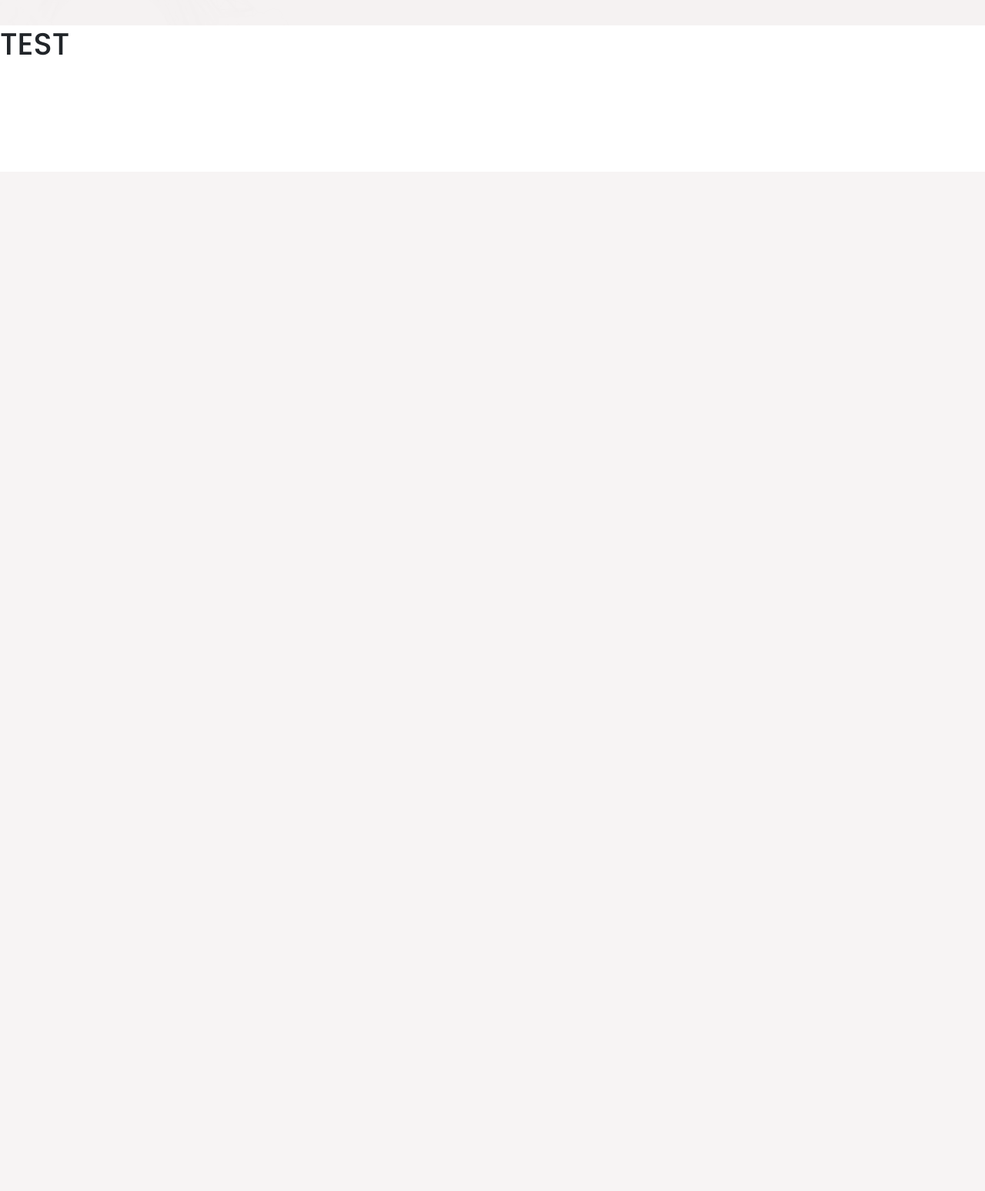
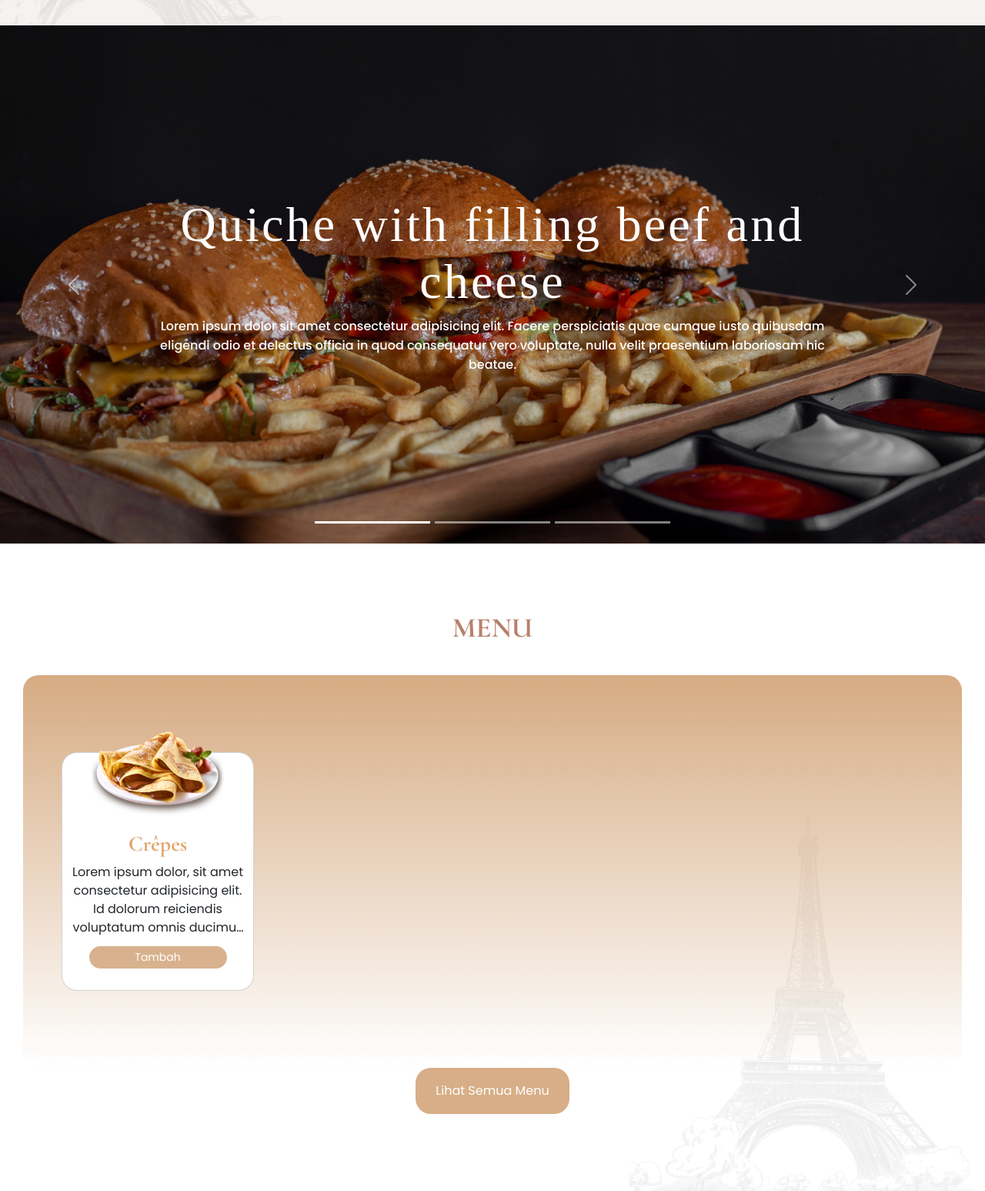
Before and after one commit to aryasetiawaann/project-restoran-v2, a PHP site: page / in a window 1280 px wide. Shown: the part 577-2124 px from the top of the page at 77% size. Before the commit the page ends 649 px from the top, so only its background shows below. Run offline with PHP 8.4, Linux system fonts and the light colour scheme.

Commit message:
Melanjutkan homepage

```diff
--- a/index.php
+++ b/index.php
@@ -37,7 +37,7 @@
                             <a class="nav-link" href="#">Kontak</a>
                         </li>
                         </ul>
-                        <div class="position-relative d-none d-lg-block d-xl-none" style="width:min-content;">
+                        <div class="position-relative d-none d-lg-block d-xl-block" style="width:min-content;">
                             <a href="#" class="keranjang me-3"><svg xmlns="http://www.w3.org/2000/svg" width="24" height="24" viewBox="0 0 24 24" fill="none">
                             <path d="M9 22C9.55228 22 10 21.5523 10 21C10 20.4477 9.55228 20 9 20C8.44772 20 8 20.4477 8 21C8 21.5523 8.44772 22 9 22Z" stroke="#B37A64" stroke-width="2" stroke-linecap="round" stroke-linejoin="round"/>
                             <path d="M20 22C20.5523 22 21 21.5523 21 21C21 20.4477 20.5523 20 20 20C19.4477 20 19 20.4477 19 21C19 21.5523 19.4477 22 20 22Z" stroke="#B37A64" stroke-width="2" stroke-linecap="round" stroke-linejoin="round"/>
@@ -46,7 +46,7 @@
                             </a>
                             <div class="notif position-absolute text-center"><p>1</p></div>
                         </div>
-                        <span class="divider d-none d-lg-block d-xl-none">|</span>
+                        <span class="divider d-none d-lg-block d-xl-block ">|</span>
                         <a href="#" class="login-button ms-lg-3">Masuk</a>
                         <button class="register-button ms-3">Daftar</button>
 
@@ -64,9 +64,58 @@
                 <img class="eiffel" src="./_assets/eiffel.png" alt="Croissant Home">
             </div>
         </div>
-        <div>
-            <h1>TEST</h1>
+        <div id="top-menu" class="carousel slide" data-bs-ride="carousel">
+            <div class="carousel-indicators">
+            <button type="button" data-bs-target="#top-menu" data-bs-slide-to="0" class="active " aria-current="true" aria-label="Slide 1"></button>
+            <button type="button" data-bs-target="#top-menu" data-bs-slide-to="1" aria-label="Slide 2"></button>
+            <button type="button" data-bs-target="#top-menu" data-bs-slide-to="2" aria-label="Slide 3"></button>
+            </div>
+            <div class="carousel-inner">
+                <div class="carousel-item active c-item" data-bs-interval="3000">
+                <img src="./_assets/burger_jumbo.jpg" class="d-block w-100 c-img" alt="Slide 1">
+                <div class="carousel-caption d-none d-md-block c-caption">
+                <h1>Quiche with filling beef and cheese</h1>
+                <p>Lorem ipsum dolor sit amet consectetur adipisicing elit. Facere perspiciatis quae cumque iusto quibusdam eligendi odio et delectus officia in quod consequatur vero voluptate, nulla velit praesentium laboriosam hic beatae.</p>
+                </div>
+            </div>
+            <div class="carousel-item c-item" data-bs-interval="3000">
+                <img src="./_assets/home_gede.jpg" class="d-block w-100 c-img" alt="Slide 2">
+                <div class="carousel-caption d-none d-md-block c-caption">
+                <h1>Quiche with filling beef and cheese</h1>
+                <p>Lorem ipsum dolor sit amet consectetur adipisicing elit. Facere perspiciatis quae cumque iusto quibusdam eligendi odio et delectus officia in quod consequatur vero voluptate, nulla velit praesentium laboriosam hic beatae.</p>
+                </div>
+                </div>
+                <!-- <div class="carousel-item" data-bs-interval="3000">
+                <img src="..." class="d-block w-100" alt="...">
+                </div> -->
+            </div>
+            <button class="carousel-control-prev" type="button" data-bs-target="#top-menu" data-bs-slide="prev">
+                <span class="carousel-control-prev-icon" aria-hidden="true"></span>
+                <span class="visually-hidden">Previous</span>
+            </button>
+            <button class="carousel-control-next" type="button" data-bs-target="#top-menu" data-bs-slide="next">
+                <span class="carousel-control-next-icon" aria-hidden="true"></span>
+                <span class="visually-hidden">Next</span>
+            </button>
         </div>
+        <div class="menu pt-5">
+            <h3 class="menu-title">MENU</h3>
+            <div class="cards-container">
+                <div class="card">
+                    <img src="./_assets/Crepes.png" alt="Main Course">
+                    <div class="card-desc">
+                        <h3>Crêpes</h3>
+                        <p>Lorem ipsum dolor, sit amet consectetur adipisicing elit. Id dolorum reiciendis voluptatum omnis ducimus vero tempora numquam sint? Quidem ea placeat minus optio officiis porro itaque reprehenderit? Non, aut quaerat!</p>
+                    </div>
+                    <button>Tambah</button>
+                </div>
+            </div>
+            <div class="lihat-semua">
+                <button>Lihat Semua Menu</button>
+            </div>
     </div>
 </body>
+<footer>
+
+</footer>
 </html>
--- a/style.css
+++ b/style.css
@@ -54,7 +54,6 @@ body {
   height: 500px;
   flex-shrink: 0;
   position: absolute;
-  opacity: 10%;
   bottom: 0;
   left: -100px;
 }
@@ -126,3 +125,145 @@ body {
   color: #f5f2f2;
   font-weight: 600;
 }
+
+/* CAROUSEL */
+
+.c-item {
+  height: 673px;
+}
+
+.c-img {
+  object-fit: cover;
+  filter: brightness(0.8);
+  height: 100%;
+}
+
+.c-caption {
+  top: 30%;
+}
+
+.c-caption h1 {
+  font-family: Franklin Gothic Heavy;
+  font-size: 64px;
+  font-style: normal;
+  font-weight: 400;
+  line-height: normal;
+  letter-spacing: 3.2px;
+}
+
+.c-caption p {
+  text-align: center;
+  font-family: "Poppins", sans-serif;
+  font-size: 16px;
+  font-style: normal;
+  font-weight: 500;
+  line-height: normal;
+}
+
+.carousel-indicators [data-bs-target] {
+  width: 150px;
+  border-radius: 10px;
+}
+/* END CAROUSEL */
+
+/* MENU */
+.menu {
+  padding-bottom: 100px;
+  background: url(./_assets/eiffel.png);
+  background-repeat: no-repeat;
+  background-position: bottom right;
+}
+
+.menu .menu-title {
+  width: 117px;
+  text-align: center;
+  margin: 40px auto;
+  color: #b7806b;
+  font-family: Cormorant Infant;
+  font-size: 36px;
+  font-style: normal;
+  font-weight: 600;
+}
+
+.cards-container {
+  display: grid;
+  min-height: 500px;
+  max-height: 1000px;
+  grid-template-columns: repeat(4, 1fr);
+  gap: 50px;
+  margin: 0 30px;
+  padding: 100px 50px;
+  overflow: hidden;
+  justify-content: center;
+  border-radius: 20px;
+  background: linear-gradient(180deg, #d6ab83 0%, rgba(217, 217, 217, 0) 100%);
+}
+
+.card {
+  width: 250px;
+  height: 310px;
+  flex-shrink: 0;
+  text-align: center;
+  padding: 10px;
+  border-radius: 20px;
+  background: #fff;
+}
+
+.card button {
+  border-radius: 20px;
+  background: #d8b28e;
+  border: none;
+  width: 179px;
+  height: 29px;
+  margin: 0 auto;
+  font-size: 14px;
+  color: #fff;
+}
+
+.card-desc {
+  height: 150px;
+}
+
+.card h3 {
+  color: #e3a56d;
+  font-family: Cormorant Infant;
+  font-size: 28px;
+  font-style: normal;
+  font-weight: 600;
+  line-height: normal;
+}
+
+.card p {
+  display: -webkit-box;
+  -webkit-box-orient: vertical;
+  -webkit-line-clamp: 4;
+  overflow: hidden;
+  text-overflow: ellipsis;
+}
+
+.card img {
+  margin: 0 auto;
+  width: 75%;
+  aspect-ratio: 1/1;
+  margin-top: -80px;
+}
+
+.lihat-semua {
+  width: 100%;
+  text-align: center;
+}
+
+.lihat-semua button {
+  width: 200px;
+  height: 60px;
+  border-radius: 20px;
+  border: none;
+  background: #d7ae87;
+  color: #fff;
+  font-family: "poppins";
+  font-size: 16px;
+}
+
+.footer-left{
+
+}
```
Also changed, not shown: _assets/Crepes.png (added), _assets/Sole.png (added), _assets/burger_jumbo.jpg (added), _assets/home_gede.jpg (added).
